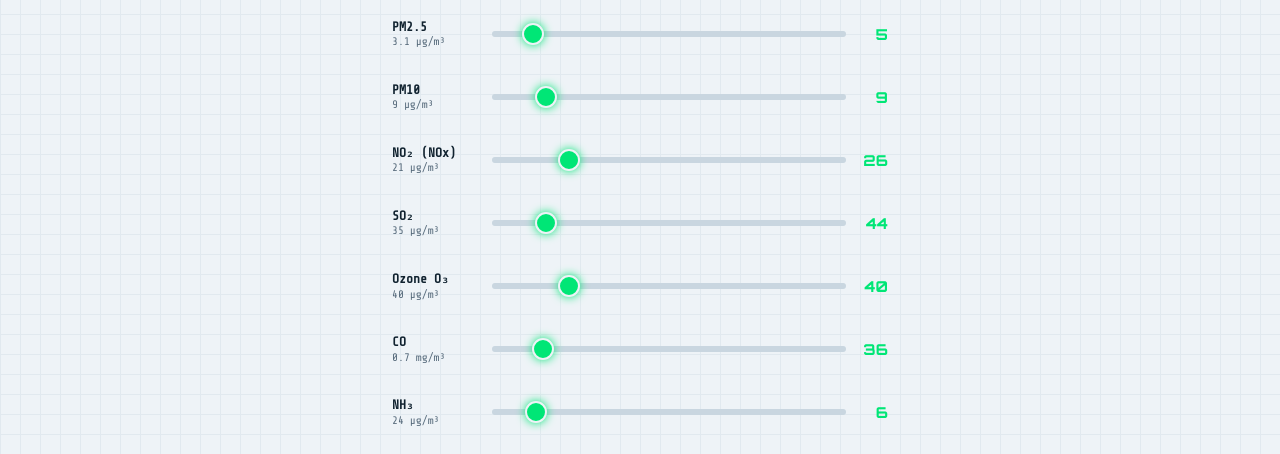
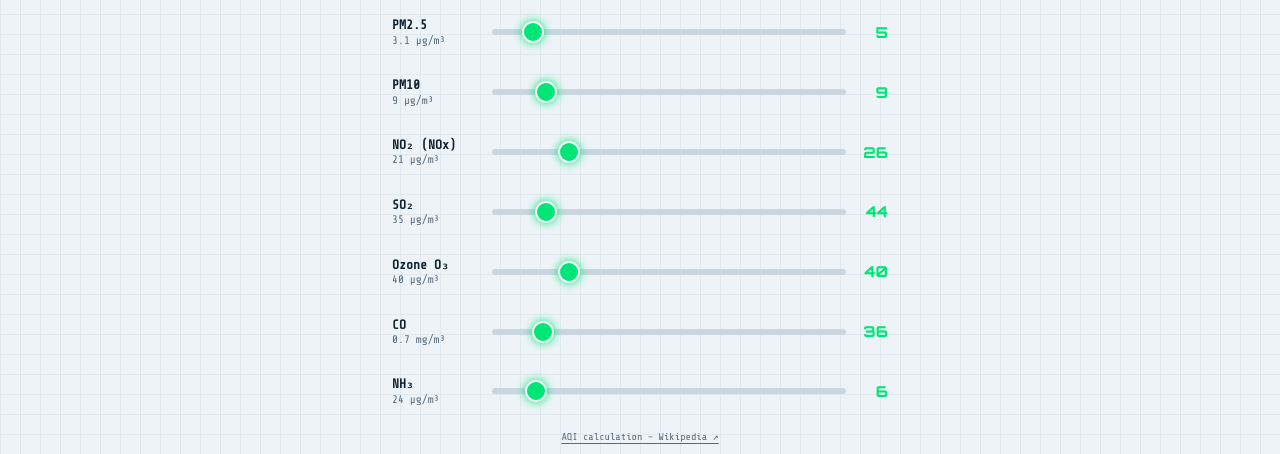
Before and after one commit to srbee/aqi, a plain HTML site: page index.html in a window 1280 px wide. Shown: the part 346-800 px from the top of the page. Drawn offline with nearby package versions, Linux system fonts and the light colour scheme.

Commit message:
Add Wikipedia AQI calculation reference link

```diff
--- a/index.html
+++ b/index.html
@@ -61,6 +61,7 @@ button{padding:5px 8px;font-size:12px}
 .nm .val{display:block;font-size:11px;color:var(--dim)}
 .si{text-align:right;font:800 15px Orbitron,system-ui,sans-serif}
 input[type=range]{height:30px;margin:0}
+ .reference{text-align:center;font-size:10px;padding:3px 0 1px;flex:0 0 auto}.reference a{color:var(--dim);text-decoration:underline;text-underline-offset:3px}
 </style>
 </head>
 <body>
@@ -77,6 +78,7 @@ input[type=range]{height:30px;margin:0}
   </div>
 </div>
 <div id="rows"></div>
+<div class="reference"><a href="https://en.wikipedia.org/wiki/Air_quality_index" target="_blank" rel="noopener noreferrer">AQI calculation – Wikipedia ↗</a></div>
 </main>
 <script>
 (function(){
```
